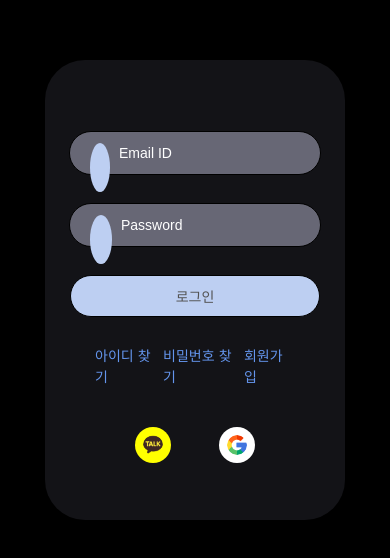
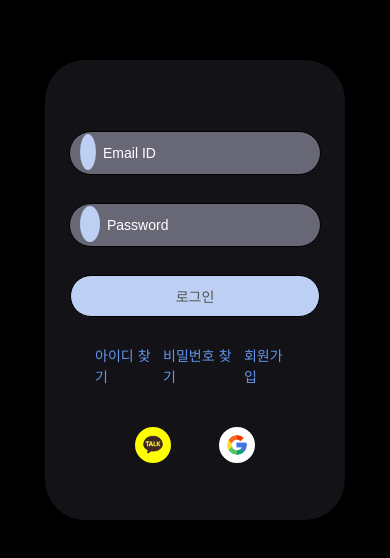
Before and after one commit to minwoo9629/DrinkUs, a React (Create React App) app in the folder FrontEnd/: page /login in a window 390 px wide. Shown: the part 132-690 px from the top of the page. Built offline with nearby package versions, Linux system fonts and the light colour scheme; the HTML template or start-up script is replaced by a standard one; a web font is replaced by a local one.

Commit message:
chore : FE - 일부 수정

```diff
--- a/FrontEnd/src/App.css
+++ b/FrontEnd/src/App.css
@@ -30,9 +30,10 @@ a {
   font-size: 18px;
 }
 
-/* userId Password Icon CSS */
+/* userId Password Icon Css */
 .fa-envelope,
-.fa-lock {
+.fa-lock,
+.fa-calendar-alt, .fa-user {
   margin-right: 24px;
   top: 9px;
   left: 10px;
@@ -43,9 +44,29 @@ a {
   border-radius: 100%;
 }
 
+.fa-calendar-alt, .fa-user{
+  padding: 10px 12px;
+}
+
 .fa-envelope {
   padding: 10px;
 }
 .fa-lock {
-  padding: 10px 11px;
+  padding: 10px 12px;
 }
+
+@media screen and (max-width : 500px){
+  .fa-envelope,.fa-lock, .fa-calendar-alt, .fa-user{
+    font-size: 16px;
+    top: 0px;
+    left: 5px;
+    margin-right: 12px;
+  }
+
+  .fa-lock, .fa-calendar-alt, .fa-user{
+    padding: 8px 10px;
+  }
+  .fa-envelope{
+    padding: 8px;
+  }
+}
```
